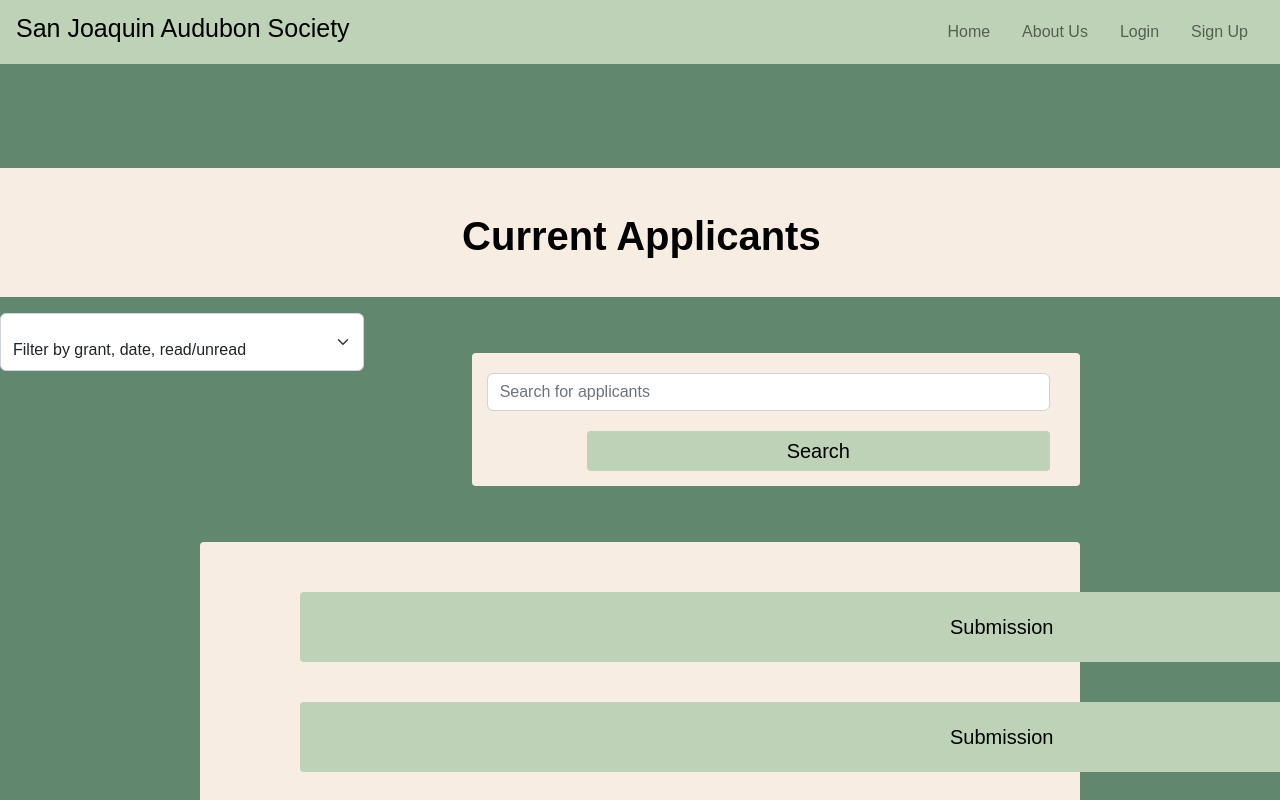
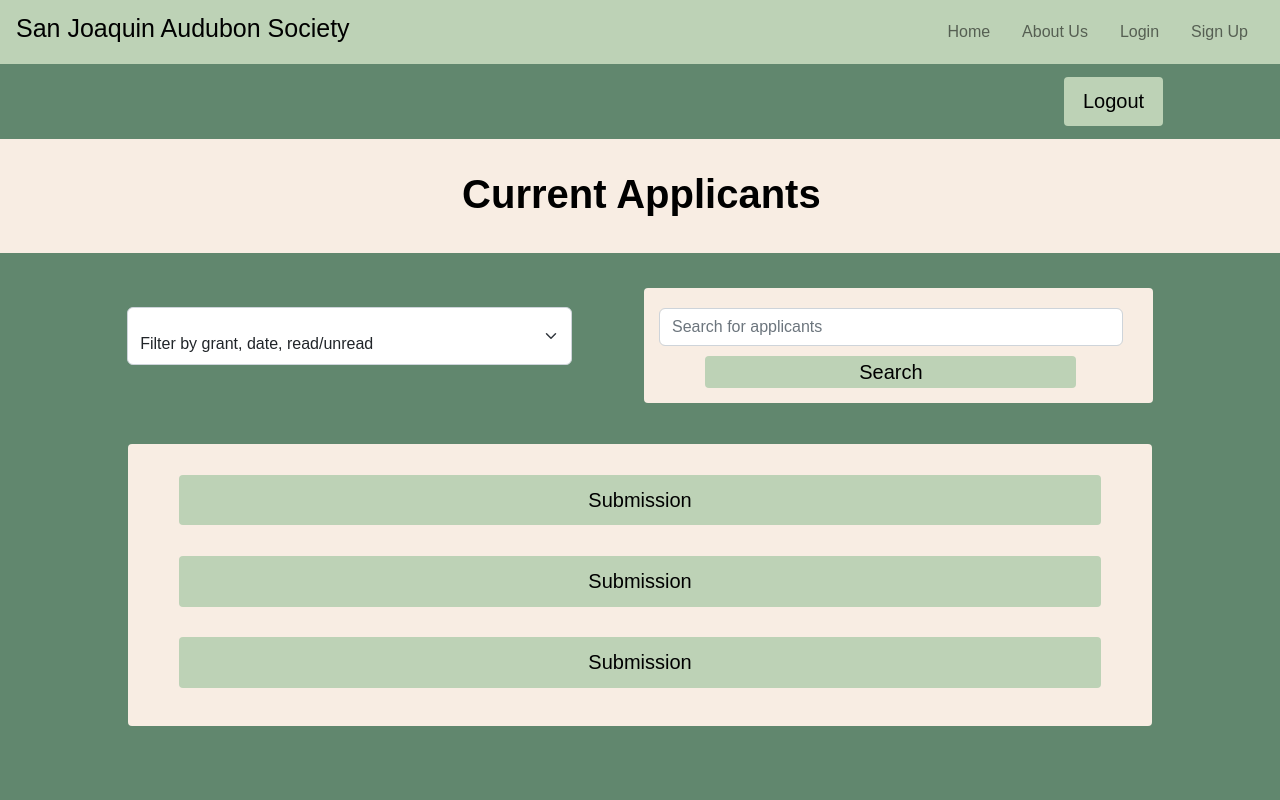
Before and after one commit to Kherbecs/Audubon-Society-Grant-Website, a React (Create React App) app: page /adminportal in a window 1280 px wide. Shown: the top 800 px of the page. Built offline with nearby package versions, Linux system fonts and the light colour scheme.

Commit message:
JIRA #108

```diff
--- a/src/css/AdminPortal.css
+++ b/src/css/AdminPortal.css
@@ -2,15 +2,22 @@
     height: 100vh;
     background-color: rgba(97, 135, 110, 1);
     background-repeat: repeat-y;
-    overflow-y: scroll;
 }
+
+@media screen and (max-width: 700px){
+    .col-md{
+        display: flex;
+        flex: 50%;
+    }
+}
+
 /*header*/
 .fs-1 {
     background-color: #F8EDE3;
-    padding-bottom: 15px;
-    padding-top:25px;
-    padding-right:10px;
-    margin-top: 25px;
+    padding-bottom: 1%;
+    padding-top: 1%;
+    padding-right: 10px;
+    margin-top: 1%;
     width: auto;
     width: 101%;
     font-family: Arial, Helvetica, sans-serif;
@@ -21,14 +28,18 @@
 /*logout button*/
 .logout {
     border-radius: 4px;
-    position: relative;
-    margin-top: 25px;
-    margin-left: 1800px;
+
+    margin-top: 1%;
+    margin-left: 74%;
     background-color: #BDD2B6;
          border: none;
       color: black;
-      padding: 12px 32px;
-      text-align: center;
+
+      padding-top: .75%;
+      padding-bottom: .75%;
+      padding-right: 1.5%;
+      padding-left: 1.5%;
+
       font-size: 20px;
       cursor: pointer;
         font-family: Arial, Helvetica, sans-serif;
@@ -37,16 +48,22 @@
 
 /*filter*/
 .form-floatingform-floating-custom {
-    margin-right: 250px;
-    margin-left: 200px;
-    margin-top: 75px;
+    margin-top: 20%;
+    margin-left: 10%;
 }
+
+.form-select{
+    margin-top:6%;
+    margin-left: 20%;
+    width:70%;
+
+}
+
 /*search bar*/
 .search-bar {
     border-radius: 4px;
-    margin-top: 40px;
-    margin-right: 200px;
-    margin-left: 100px;
+    width: 80%;
+    margin-top: 3%;
     padding-bottom: 15px;
     padding-left: 15px;
     padding-right: 30px;
@@ -55,13 +72,12 @@
 }
 /*search button*/
 .search {
+    margin-top: 2%;
     border-radius: 4px;
-    margin-left: 100px;
-    margin-top: 20px;
+    width: 80%;
     background-color: #BDD2B6;
          border: none;
       color: black;
-      padding: 5px 200px;
       text-align: center;
       font-size: 20px;
       cursor: pointer;
@@ -72,24 +88,26 @@
 /*submissions box*/
 .submissions-box {
     border-radius: 4px;
-    margin-top: 40px;
-    margin-left: 200px;
-    margin-right: 200px;
+    margin-top: 2%;
+    margin-left: 10%;
+    width: 80%;
+    padding-bottom: 3%;
     background-color: #F8EDE3;
-    padding-bottom: 55px;
+
+
 
 }
 
 
-
 .sub1 {
+    width: 90%;
+    padding-top: 1%;
+    padding-bottom: 1%;
     border-radius: 4px;
-    margin-left: 100px;
-    margin-top: 50px;
+    margin-top: 3%;
     background-color: #BDD2B6;
          border: none;
       color: black;
-      padding: 20px 650px;
       text-align: center;
       font-size: 20px;
       cursor: pointer;
@@ -98,12 +116,13 @@
 
 .sub2 {
     border-radius: 4px;
-    margin-left: 100px;
-    margin-top: 40px;
+    margin-top: 3%;
     background-color: #BDD2B6;
          border: none;
       color: black;
-      padding: 20px 650px;
+      width: 90%;
+    padding-top: 1%;
+    padding-bottom: 1%;
       text-align: center;
       font-size: 20px;
       cursor: pointer;
@@ -112,14 +131,24 @@
 
 .sub3 {
     border-radius: 4px;
-    margin-left: 100px;
-    margin-top: 40px;
+    margin-top: 3%;
     background-color: #BDD2B6;
          border: none;
       color: black;
-      padding: 20px 650px;
+      width: 90%;
+      padding-top: 1%;
+      padding-bottom: 1%;
       text-align: center;
       font-size: 20px;
       cursor: pointer;
         font-family: Arial, Helvetica, sans-serif;
 }
+
+.submission-link{
+  color: black;
+  text-decoration: none;
+}
+
+.submission-link:hover{
+  color: black;
+}
--- a/src/pages/AdminPortal.js
+++ b/src/pages/AdminPortal.js
@@ -4,8 +4,10 @@ import 'bootstrap/dist/css/bootstrap.min.css'
 
 export function AdminPortal() {
     return (
+
     <div class="wrapper-admin-portal">
-        <button class="logout">Logout</button>
+
+         <a href="/login"><button class="logout">Logout</button></a>
         <p class="fs-1">
             <p class="text-center">Current Applicants</p>
             <p class="text-end">
@@ -40,9 +42,9 @@ export function AdminPortal() {
 
         </div>
         <div class="submissions-box">
-                <button class="sub1">Submission</button>
-                <button class="sub2">Submission</button>
-                <button class="sub3">Submission</button>
+                <button class="sub1"><a class="submission-link" href="/submittedappform">Submission</a></button>
+                <button class="sub2"><a class="submission-link" href="/submittedappform">Submission</a></button>
+                <button class="sub3"><a class="submission-link" href="/submittedappform">Submission</a></button>
             </div>
     </div>
     )
```
